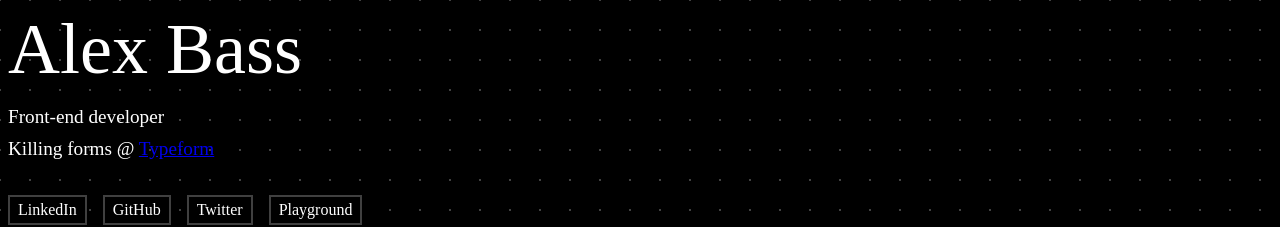
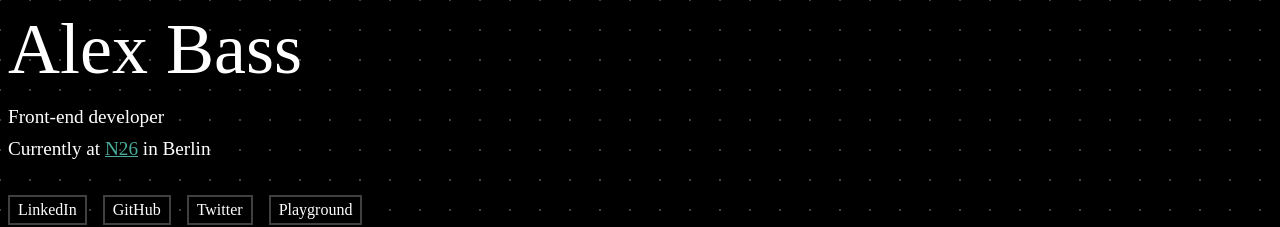
Before and after one commit to alexbassy/site, a Next.js app: page / in a window 1280 px wide. Shown: the top 227 px of the page. Built offline with nearby package versions, Linux system fonts and the light colour scheme.

Commit message:
Update job info

```diff
--- a/components/hello.js
+++ b/components/hello.js
@@ -1,6 +1,16 @@
 import styled from '@emotion/styled'
 
-const Typeform = () => <a href='https://www.typeform.com/' target='_blank' rel='noopener'>Typeform</a>
+const Link = styled.a`
+  color: #48ac98;
+  :hover {
+    color: #48ac98;
+  }
+  :visited {
+    color: #48ac98;
+  }
+`
+
+const N26 = () => <Link href='https://www.n26.com/' target='_blank' rel='noopener'>N26</Link>
 
 const Container = styled.div`
   display: flex;
@@ -33,6 +43,6 @@ export default () => (
   <Container>
     <Title>Alex Bass</Title>
     <Line>Front-end developer</Line>
-    <Line>Killing forms @ <Typeform/></Line>
+    <Line>Currently at <N26/> in Berlin</Line>
   </Container>
 )
```
